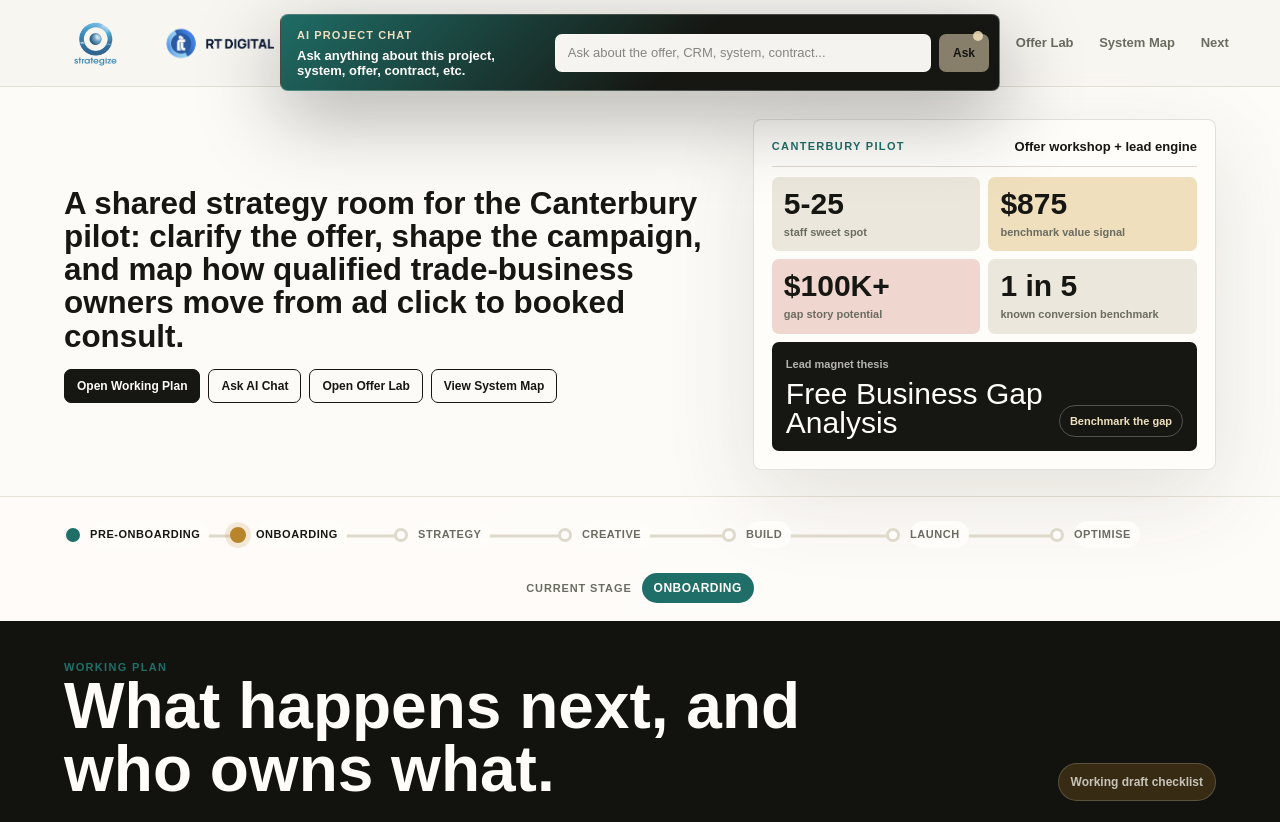
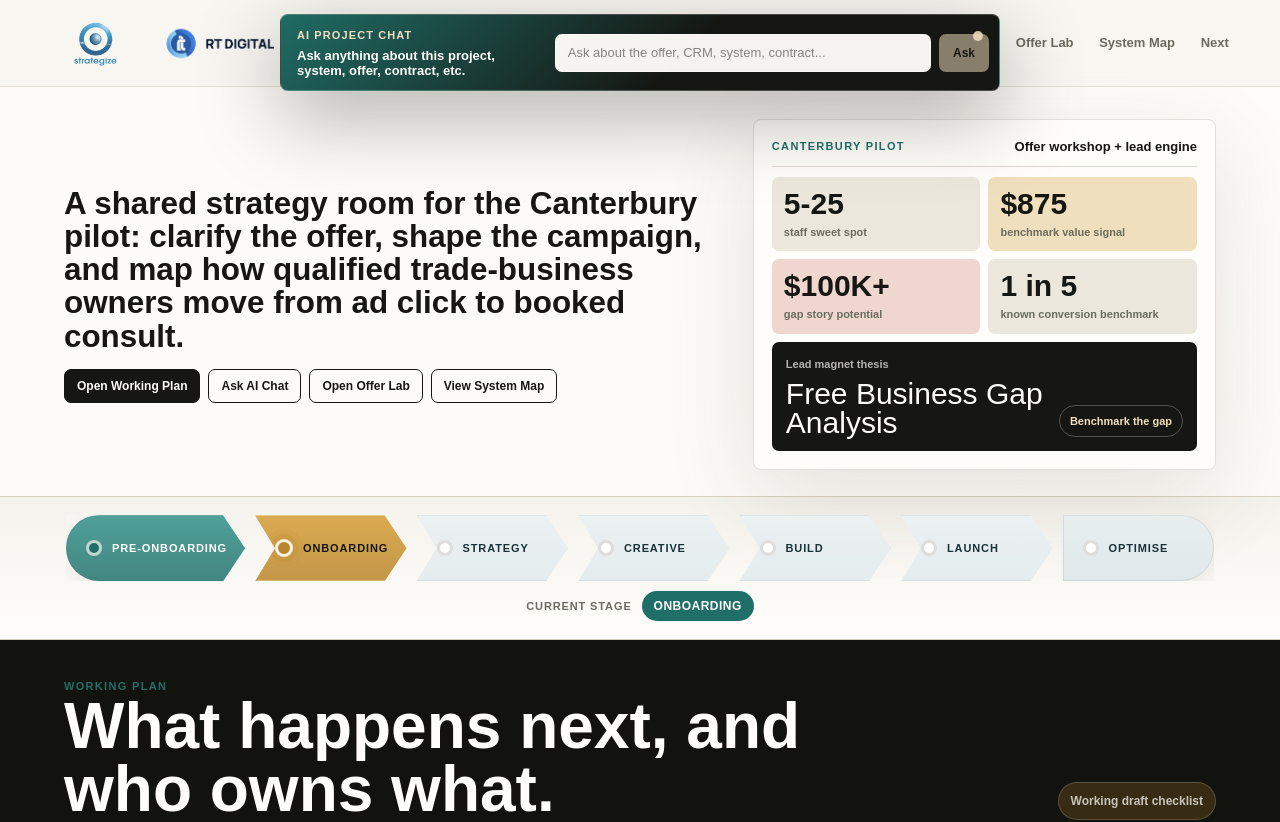
Before and after one commit to JessesOS/customerjourney-app, a Next.js app: page / in a window 1280 px wide. Shown: the top 822 px of the page. Built offline with nearby package versions, Linux system fonts and the light colour scheme.

Commit message:
Make stage flow bolder

```diff
--- a/app/globals.css
+++ b/app/globals.css
@@ -171,59 +171,62 @@ nav a:hover {
 }
 
 .stage-cue {
-  background: rgba(255, 253, 250, 0.72);
-  border-top: 1px solid rgba(222, 217, 203, 0.7);
+  background: linear-gradient(180deg, rgba(244, 242, 236, 0.98) 0%, rgba(255, 253, 250, 0.98) 100%);
+  border-bottom: 1px solid rgba(212, 206, 192, 0.95);
+  border-top: 1px solid rgba(212, 206, 192, 0.95);
   padding-bottom: 18px;
   padding-top: 16px;
 }
 
 .stage-cue-track {
-  align-items: center;
-  display: grid;
-  gap: 0;
-  grid-template-columns: repeat(7, minmax(120px, 1fr));
+  display: flex;
+  gap: 10px;
   margin: 0 auto;
   max-width: 1180px;
   overflow-x: auto;
-  padding: 0 2px;
+  padding: 2px 2px 0;
 }
 
 .stage-cue-step {
   align-items: center;
-  border-bottom: 3px solid transparent;
-  color: var(--muted);
+  background: linear-gradient(180deg, #e8eef0 0%, #dfe8ea 100%);
+  color: #18323a;
   display: flex;
+  flex: 1 0 0;
   font-size: 11px;
   font-weight: 900;
   gap: 10px;
-  letter-spacing: 0.05em;
-  min-height: 42px;
-  padding: 8px 0 10px;
+  letter-spacing: 0.08em;
+  min-height: 66px;
+  padding: 12px 18px 12px 20px;
   position: relative;
   text-transform: uppercase;
   white-space: nowrap;
+  clip-path: polygon(0 0, calc(100% - 22px) 0, 100% 50%, calc(100% - 22px) 100%, 0 100%, 20px 50%);
+  box-shadow:
+    inset 0 0 0 1px rgba(22, 23, 19, 0.08),
+    0 8px 20px rgba(21, 25, 23, 0.08);
 }
 
 .stage-cue-step::before {
-  background: var(--paper);
-  border: 3px solid var(--line);
+  background: rgba(255, 255, 255, 0.92);
+  border: 3px solid rgba(22, 23, 19, 0.14);
   border-radius: 999px;
   content: "";
   flex: 0 0 auto;
-  height: 14px;
-  width: 14px;
+  height: 16px;
+  width: 16px;
   z-index: 1;
 }
 
 .stage-cue-step::after {
-  background: var(--line);
+  background: rgba(255, 255, 255, 0.16);
   content: "";
-  height: 3px;
-  left: 27px;
+  height: 100%;
+  left: 0;
   position: absolute;
-  right: -6px;
-  top: 50%;
-  transform: translateY(-50%);
+  right: 0;
+  top: 0;
   z-index: 0;
 }
 
@@ -232,29 +235,52 @@ nav a:hover {
 }
 
 .stage-cue-step span {
-  background: rgba(255, 253, 250, 0.96);
-  border-radius: 999px;
-  padding: 5px 9px 5px 0;
   position: relative;
   z-index: 1;
 }
 
-.stage-cue-complete,
-.stage-cue-current {
-  color: var(--ink);
+.stage-cue-complete::before {
+  background: var(--teal);
+  border-color: rgba(255, 253, 250, 0.72);
 }
 
-.stage-cue-complete::before {
-  background: var(--teal);
-  border-color: var(--teal);
+.stage-cue-complete {
+  background: linear-gradient(180deg, #2d8e86 0%, #1f6f68 100%);
+  color: var(--paper);
 }
 
 .stage-cue-current::before {
   background: var(--gold);
-  box-shadow: 0 0 0 5px rgba(185, 133, 43, 0.16);
-  border-color: var(--gold);
-  height: 16px;
-  width: 16px;
+  box-shadow:
+    0 0 0 5px rgba(185, 133, 43, 0.2),
+    0 0 0 10px rgba(185, 133, 43, 0.08);
+  border-color: rgba(255, 253, 250, 0.9);
+  height: 18px;
+  width: 18px;
+}
+
+.stage-cue-current {
+  background: linear-gradient(180deg, #d49d34 0%, #b9852b 100%);
+  color: var(--ink);
+  box-shadow:
+    inset 0 0 0 1px rgba(255, 248, 224, 0.3),
+    0 10px 24px rgba(185, 133, 43, 0.28);
+}
+
+.stage-cue-first {
+  border-top-left-radius: 999px;
+  border-bottom-left-radius: 999px;
+  clip-path: polygon(0 0, calc(100% - 22px) 0, 100% 50%, calc(100% - 22px) 100%, 0 100%);
+}
+
+.stage-cue-last {
+  border-top-right-radius: 999px;
+  border-bottom-right-radius: 999px;
+  clip-path: polygon(0 0, 100% 0, 100% 100%, 0 100%);
+}
+
+.stage-cue-current::after {
+  background: rgba(255, 255, 255, 0.14);
 }
 
 .stage-cue-footer {
@@ -262,7 +288,7 @@ nav a:hover {
   display: flex;
   gap: 10px;
   justify-content: center;
-  margin: 12px auto 0;
+  margin: 10px auto 0;
   max-width: 1180px;
 }
 
--- a/app/page.tsx
+++ b/app/page.tsx
@@ -187,7 +187,13 @@ export default function Home() {
             <div
               className={`stage-cue-step ${
                 stage === "Onboarding" ? "stage-cue-current" : ""
-              } ${index < 1 ? "stage-cue-complete" : ""}`}
+              } ${
+                index < 1 ? "stage-cue-complete" : ""
+              } ${
+                index === 0 ? "stage-cue-first" : ""
+              } ${
+                index === deliveryStages.length - 1 ? "stage-cue-last" : ""
+              }`}
               key={stage}
             >
               <span>{stage}</span>
```
